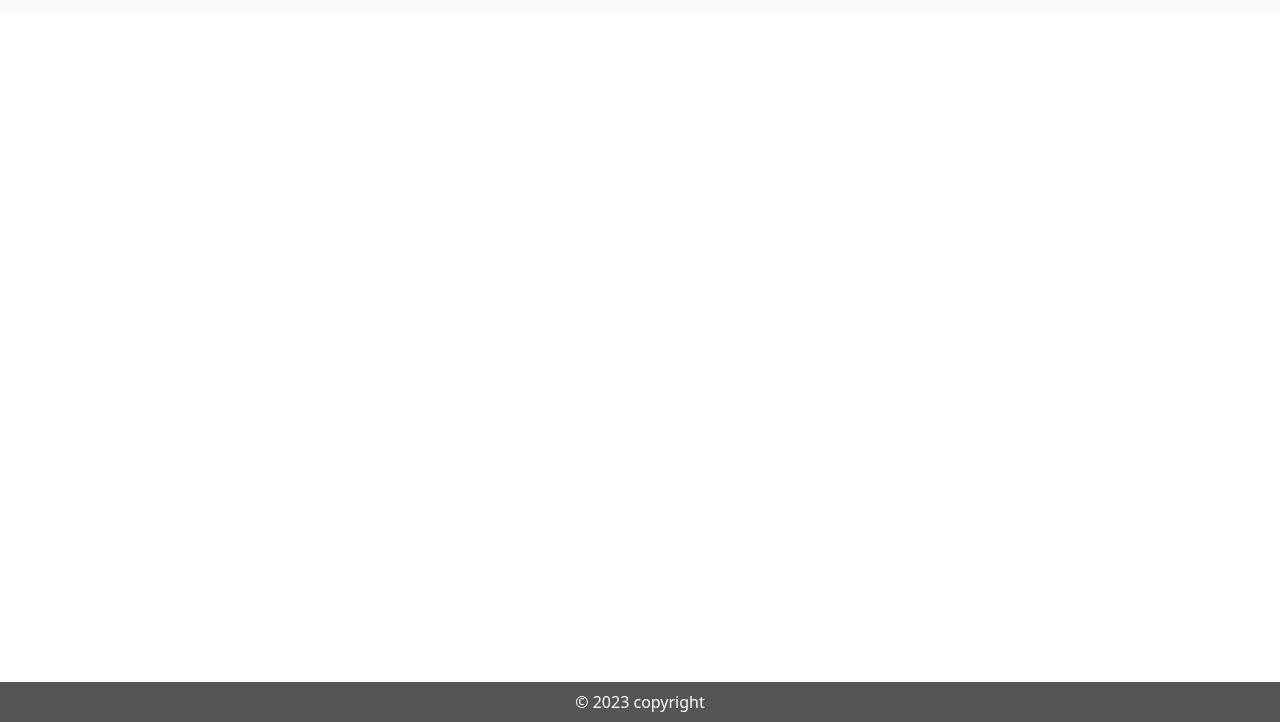
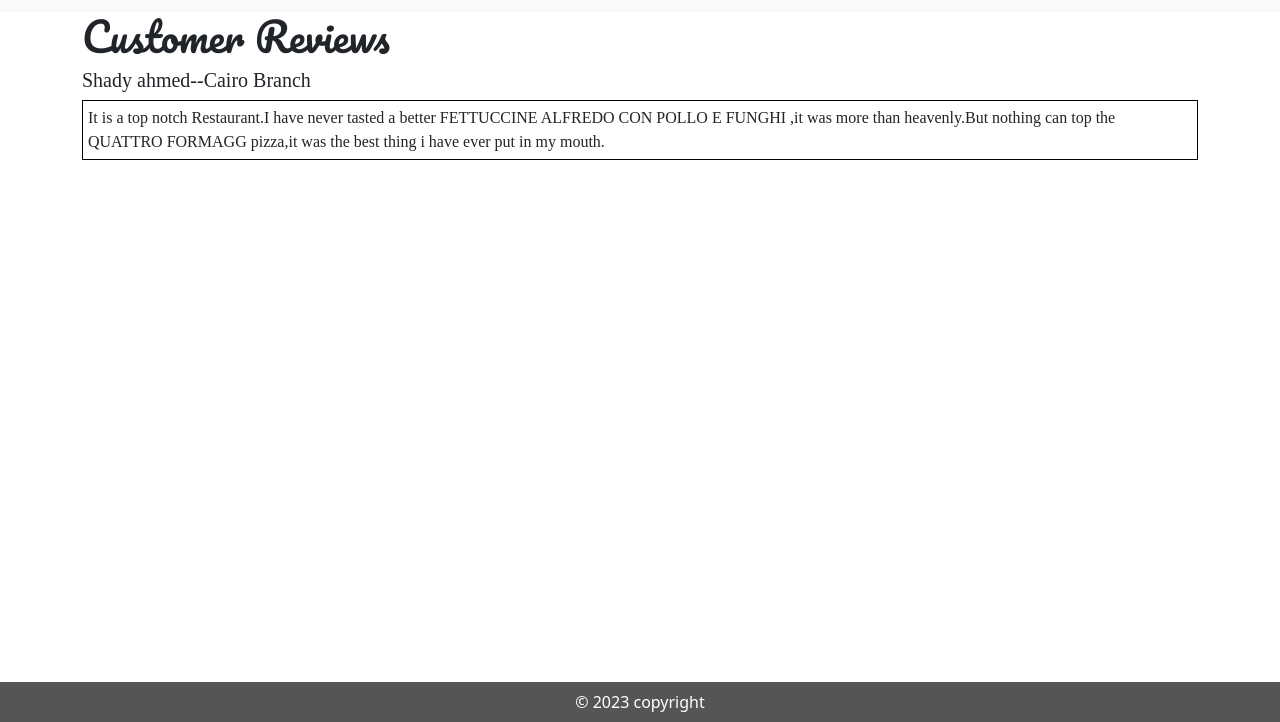
Before and after one commit to ali-hy/restaurant, a plain HTML site: page pages/review/index.html in a window 1280 px wide. Shown: the part 78-800 px from the top of the page. Drawn offline with nearby package versions, Linux system fonts and the light colour scheme.

Commit message:
initialize review page

```diff
--- a/pages/review/index.html
+++ b/pages/review/index.html
@@ -6,6 +6,8 @@
   <meta name="viewport" content="width=device-width, initial-scale=1.0">
   <link rel="stylesheet" href="../../style.css">
   <link rel="stylesheet" href="https://cdn.jsdelivr.net/npm/bootstrap@5.2.3/dist/css/bootstrap.min.css">
+
+  <link rel="stylesheet" href="review.css">
   <title>Restaurant</title>
 </head>
 <body>
@@ -42,7 +44,13 @@
     <div class="container">
       <div class="row">
         <div class="col">
-          <!-- Look at menu for reference on containers, rows and cols -->
+          <div class="reviews-section">
+            <h1>Customer Reviews</h1>
+               <h5>Shady ahmed--Cairo Branch</h5>
+               <p>
+                It is a top notch Restaurant.I have never tasted a better FETTUCCINE ALFREDO CON POLLO E FUNGHI ,it was more than heavenly.But nothing can top the QUATTRO FORMAGG pizza,it was the best thing i have ever put in my mouth.
+
+               </p>
         </div>
       </div>
     </div>
--- a/pages/review/review.css
+++ b/pages/review/review.css
@@ -0,0 +1,8 @@
+h5{
+    font-family: Apple Chancery, "cursive";
+  }
+  p{
+    font-family: Apple Chancery, "cursive";
+    border: 1px solid black;
+    padding: 5px;
+  }
```
